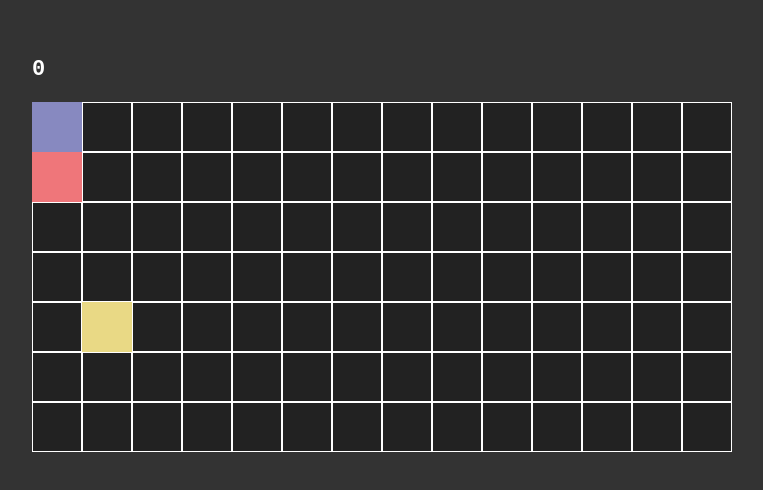
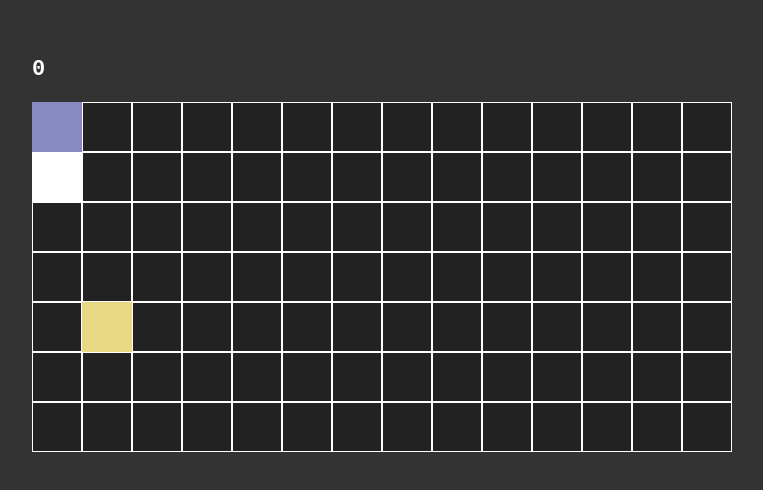
Before and after one commit to colorlessenergy/snake, a Next.js app: page / in a window 1280 px wide. Shown: the part 146-636 px from the top of the page, without its empty margins (258-1021 px from the left). Built offline with nearby package versions, Linux system fonts and the light colour scheme.

Commit message:
make snake leader a different color

```diff
--- a/components/Field.js
+++ b/components/Field.js
@@ -190,7 +190,7 @@ const Field = ({ setScore, gameOver, setGameOver }) => {
                                     isSnake && hasFood
                                         ? '#B7B0A2'
                                         : isSnake && isSnakeLeader
-                                        ? '#EF767A'
+                                        ? '#FFFFFF'
                                         : isSnake
                                         ? '#8789C0'
                                         : hasFood
```
